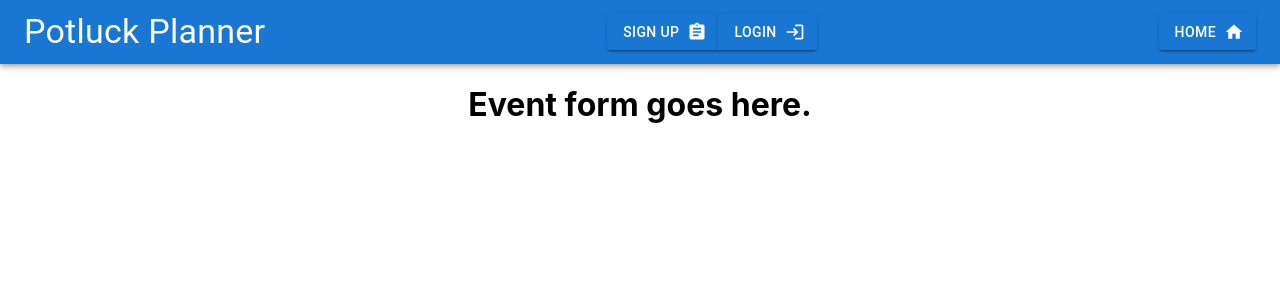
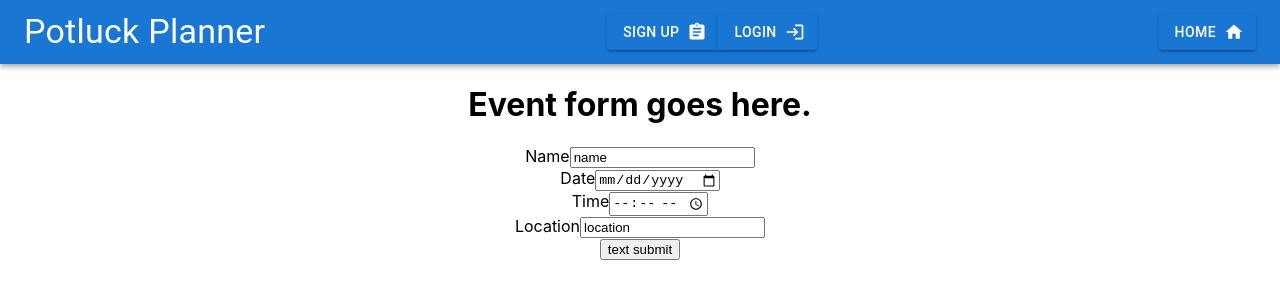
Before and after one commit to bw-fr-potluck-planner-6/front-end, a React (Create React App) app in the folder potluck-planner/: page /create in a window 1280 px wide. Shown: the top 300 px of the page. Built offline with nearby package versions, Linux system fonts and the light colour scheme.

Commit message:
create event done

```diff
--- a/potluck-planner/src/Components/CreateEvent.js
+++ b/potluck-planner/src/Components/CreateEvent.js
@@ -1,11 +1,82 @@
-import React from "react";
+import React,{ useState } from "react";
 
-const CreateEvent = () => {
-  return (
-    <div>
-      <h1>Event form goes here.</h1>
-    </div>
-  );
-};
+export default function CreateEvent(props) {
 
-export default CreateEvent;
+  const {
+
+    submit,
+    change,
+
+  } = props
+
+  const onSubmit = evt => {
+    evt.preventDefault()
+    submit()
+  }
+
+  const onChange = evt => {
+    const { name, value, checked, type } = evt.target;
+    const valueToUse = type === 'checkbox' ? checked : value;
+    change(name, valueToUse);
+  }
+
+
+    return (
+      <form className='form container' >
+        <div>
+          <h1>Event form goes here.</h1>
+          {/* name section */}
+
+          <div className='name'>
+            <label>Name
+              <input
+                onChange={onChange}
+                value='name'
+                type='text'
+                id='name'
+              />
+            </label>
+          </div>
+
+          {/* date section */}
+
+          <div className='date container'>
+            <label>Date
+              <input
+                 onChange={onChange}
+                value='date'
+                 type='date'
+                 id='date'
+             />
+            </label>
+          </div>
+
+          {/* time section */}
+
+          <div className='time container'>
+            <label>Time
+              <input
+                onChange={onChange}
+                value='time'
+                type='time'
+                id='time'
+              />
+            </label>
+          </div>
+
+          <div className='location'>
+            <label>Location
+              <input
+                onChange={onChange}
+                value='location'
+                type='text'
+                id='location'
+              />
+            </label>
+          </div>
+
+          <button>text submit</button>
+        </div>
+      </form>
+    );
+  };
```
